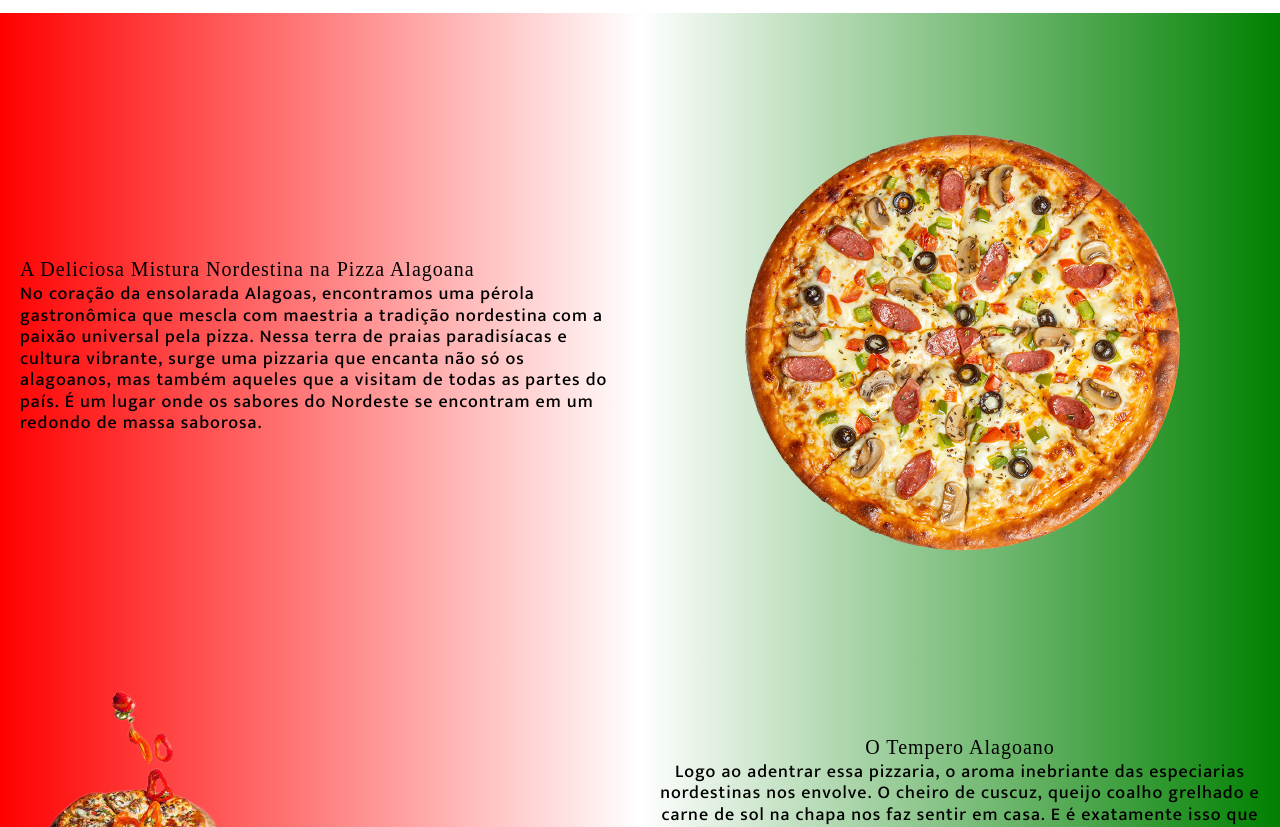
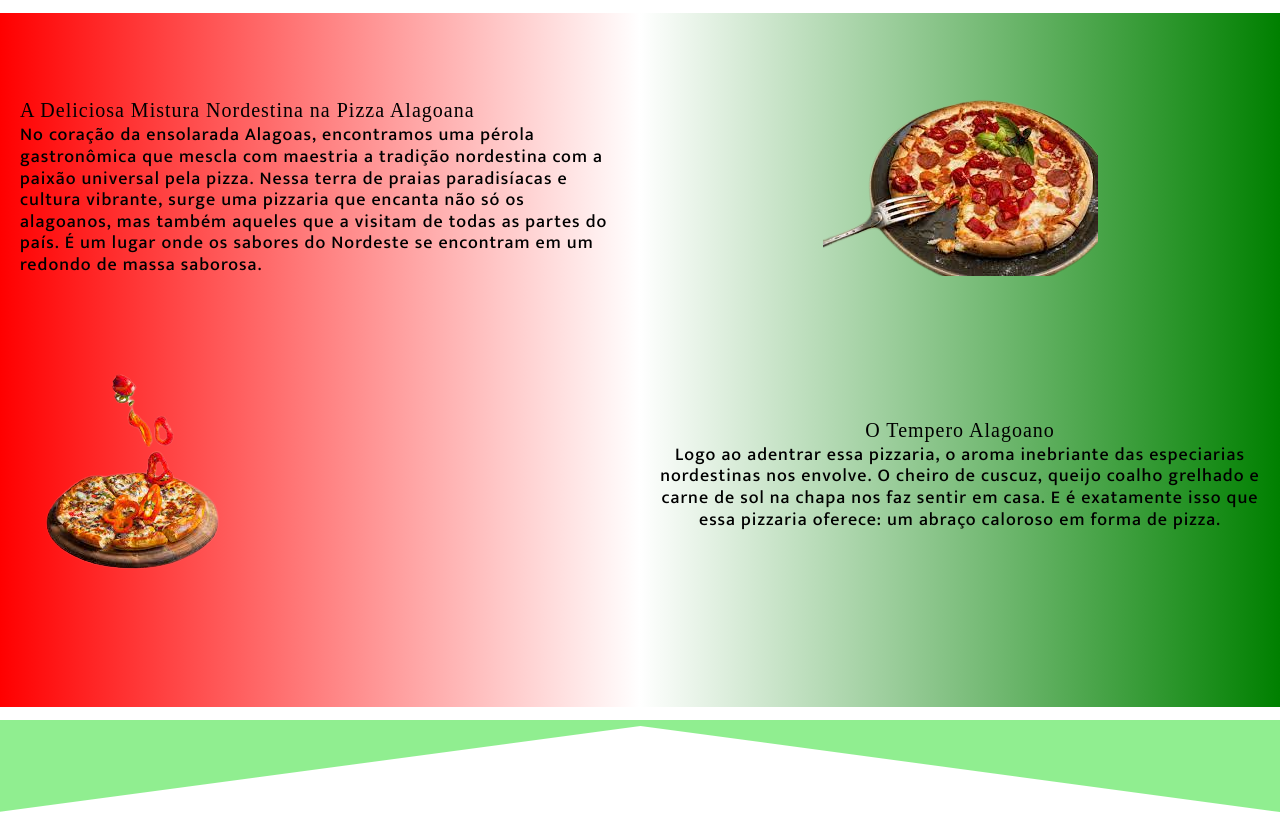
Before and after one commit to ElvisCostaOliveira/ProjetoWebCSS, a plain HTML site: page index.html in a window 1280 px wide. Shown: the part 865-1692 px from the top of the page. Drawn offline with nearby package versions, Linux system fonts and the light colour scheme; a web font is replaced by a local one.

Commit message:
Update index.html

```diff
--- a/index.html
+++ b/index.html
@@ -64,7 +64,7 @@
                 <p>No coração da ensolarada Alagoas, encontramos uma pérola gastronômica que mescla com maestria a tradição nordestina com a paixão universal pela pizza. Nessa terra de praias paradisíacas e cultura vibrante, surge uma pizzaria que encanta não só os alagoanos, mas também aqueles que a visitam de todas as partes do país. É um lugar onde os sabores do Nordeste se encontram em um redondo de massa saborosa.</p>
             </div>
             <div class="sobre__right">
-                <img src="image/pizza1.png" alt="Pizza Alagoana" class="sobre__image">
+                <img src="image/pizza1 (2).png" alt="Pizza Alagoana" class="sobre__image">
             </div>
         </div>
         <div class="sobre__content">
```
